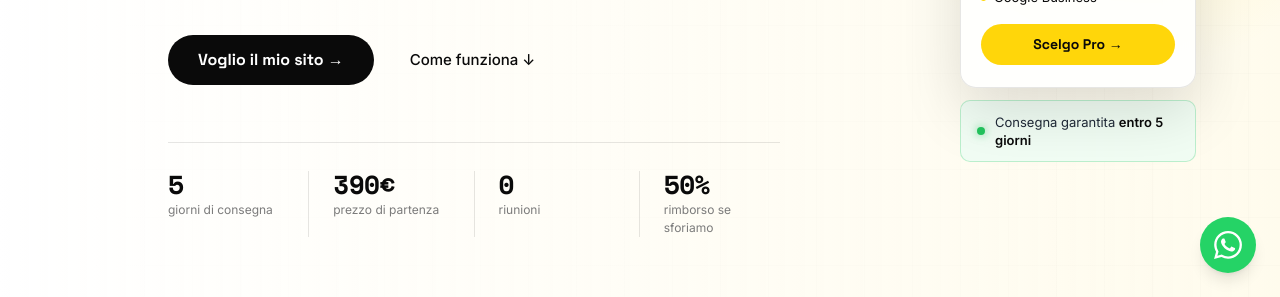
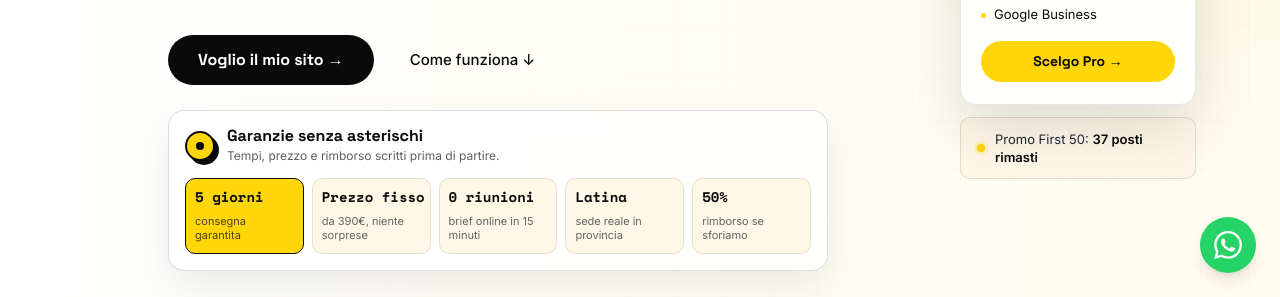
Before and after one commit to Ledmetal94/Sitorazzo, a website: page index.html in a window 1280 px wide. Shown: the part 503-800 px from the top of the page. Drawn offline with nearby package versions, Linux system fonts and the light colour scheme; files that its build step writes are made by us from their sources.

Commit message:
Improve hero trust strip

```diff
--- a/index.html
+++ b/index.html
@@ -453,7 +453,7 @@
         </p>
 
         <!-- CTAs -->
-        <div style="display:flex; gap:12px; flex-wrap:wrap; align-items:center; margin-bottom:56px;">
+        <div style="display:flex; gap:12px; flex-wrap:wrap; align-items:center; margin-bottom:24px;">
           <a href="#pacchetti" data-scroll-to="#pacchetti"
             class="hero-cta-primary"
             style="display:inline-flex; align-items:center; gap:8px; font-family:'Space Grotesk',sans-serif; font-weight:700; font-size:16px; background:#FFD60A; color:#0A0A0A; padding:15px 32px; border-radius:9999px; text-decoration:none; transition:background 200ms, transform 200ms, box-shadow 200ms;">
@@ -466,23 +466,36 @@
           </a>
         </div>
 
-        <!-- Trust stats -->
-        <div style="display:flex; border-top:1px solid rgba(255,255,255,0.08); padding-top:28px;">
-          <div style="flex:1; padding-right:24px; margin-right:24px; border-right:1px solid rgba(255,255,255,0.08);">
-            <div style="font-family:'Space Mono',monospace; font-weight:700; font-size:26px; color:#FFD60A; letter-spacing:-0.02em; line-height:1;">5</div>
-            <div style="font-family:'Inter',sans-serif; font-size:12px; color:rgba(255,255,255,0.35); margin-top:4px;">giorni di consegna</div>
+        <!-- Trust guarantees -->
+        <div class="hero-trust-panel" aria-label="Garanzie Sitorazzo">
+          <div class="hero-trust-heading">
+            <span class="hero-trust-signal" aria-hidden="true"></span>
+            <div>
+              <strong>Garanzie senza asterischi</strong>
+              <span class="hero-trust-subtitle">Tempi, prezzo e rimborso scritti prima di partire.</span>
+            </div>
           </div>
-          <div style="flex:1; padding-right:24px; margin-right:24px; border-right:1px solid rgba(255,255,255,0.08);">
-            <div style="font-family:'Space Mono',monospace; font-weight:700; font-size:26px; color:#FFD60A; letter-spacing:-0.02em; line-height:1;">390€</div>
-            <div style="font-family:'Inter',sans-serif; font-size:12px; color:rgba(255,255,255,0.35); margin-top:4px;">prezzo di partenza</div>
-          </div>
-          <div style="flex:1; padding-right:24px; margin-right:24px; border-right:1px solid rgba(255,255,255,0.08);">
-            <div style="font-family:'Space Mono',monospace; font-weight:700; font-size:26px; color:#FFD60A; letter-spacing:-0.02em; line-height:1;">0</div>
-            <div style="font-family:'Inter',sans-serif; font-size:12px; color:rgba(255,255,255,0.35); margin-top:4px;">riunioni</div>
-          </div>
-          <div style="flex:1;">
-            <div style="font-family:'Space Mono',monospace; font-weight:700; font-size:26px; color:#FFD60A; letter-spacing:-0.02em; line-height:1;">50%</div>
-            <div style="font-family:'Inter',sans-serif; font-size:12px; color:rgba(255,255,255,0.35); margin-top:4px;">rimborso se sforiamo</div>
+          <div class="hero-trust-grid">
+            <div class="hero-trust-item hero-trust-item--primary">
+              <span class="hero-trust-value">5 giorni</span>
+              <span class="hero-trust-label">consegna garantita</span>
+            </div>
+            <div class="hero-trust-item">
+              <span class="hero-trust-value">Prezzo fisso</span>
+              <span class="hero-trust-label">da 390&euro;, niente sorprese</span>
+            </div>
+            <div class="hero-trust-item">
+              <span class="hero-trust-value">0 riunioni</span>
+              <span class="hero-trust-label">brief online in 15 minuti</span>
+            </div>
+            <div class="hero-trust-item">
+              <span class="hero-trust-value">Latina</span>
+              <span class="hero-trust-label">sede reale in provincia</span>
+            </div>
+            <div class="hero-trust-item">
+              <span class="hero-trust-value">50%</span>
+              <span class="hero-trust-label">rimborso se sforiamo</span>
+            </div>
           </div>
         </div>
 
@@ -508,10 +521,10 @@
           </a>
         </div>
 
-        <!-- Delivery badge -->
-        <div style="background:rgba(34,197,94,0.12); border:1px solid rgba(34,197,94,0.25); border-radius:12px; padding:12px 16px; display:flex; align-items:center; gap:10px;">
-          <div style="width:8px; height:8px; border-radius:50%; background:#22C55E; box-shadow:0 0 8px rgba(34,197,94,0.6); flex-shrink:0;"></div>
-          <span style="font-family:'Inter',sans-serif; font-size:13px; color:rgba(255,255,255,0.65); line-height:1.4;">Consegna garantita <strong style="color:#fff;">entro 5 giorni</strong></span>
+        <!-- Promo badge -->
+        <div style="background:rgba(255,214,10,0.16); border:1px solid rgba(10,10,10,0.10); border-radius:12px; padding:12px 16px; display:flex; align-items:center; gap:10px;">
+          <div style="width:8px; height:8px; border-radius:50%; background:#FFD60A; box-shadow:0 0 0 3px rgba(255,214,10,0.22); flex-shrink:0;"></div>
+          <span style="font-family:'Inter',sans-serif; font-size:13px; color:rgba(255,255,255,0.65); line-height:1.4;">Promo First 50: <strong style="color:#fff;">37 posti rimasti</strong></span>
         </div>
 
       </div>
@@ -572,17 +585,22 @@
   #hero .hero-grid > div:first-child {
     max-width: 680px !important;
     margin-left: 84px !important;
+    min-width: 0 !important;
   }
 
   #hero .hero-grid > div:first-child > div:first-child {
     background: rgba(255,248,231,0.78) !important;
     border-color: rgba(255,214,10,0.75) !important;
     margin-bottom: 38px !important;
+    max-width: 100% !important;
+    min-width: 0 !important;
   }
 
   #hero .hero-grid > div:first-child > div:first-child span:last-child {
     color: #242424 !important;
     font-weight: 500 !important;
+    min-width: 0 !important;
+    overflow-wrap: anywhere !important;
   }
 
   #hero h1 {
@@ -626,26 +644,107 @@
     color: var(--sr-yellow-dark) !important;
   }
 
-  #hero .hero-grid > div:first-child > div:nth-of-type(3) {
-    border-top-color: rgba(10,10,10,0.10) !important;
-    max-width: 612px !important;
+  #hero .hero-trust-panel {
+    display: grid !important;
+    gap: 14px !important;
+    width: 100% !important;
+    max-width: 660px !important;
+    min-width: 0 !important;
+    padding: 16px !important;
+    background: rgba(255,255,255,0.88) !important;
+    border: 1px solid rgba(10,10,10,0.14) !important;
+    border-radius: 16px !important;
+    box-shadow: 0 18px 44px rgba(10,10,10,0.08) !important;
+    backdrop-filter: blur(12px) !important;
   }
 
-  #hero .hero-grid > div:first-child > div:nth-of-type(3) > div {
-    border-right-color: rgba(10,10,10,0.10) !important;
+  #hero .hero-trust-heading {
+    display: flex !important;
+    align-items: center !important;
+    gap: 12px !important;
   }
 
-  #hero .hero-grid > div:first-child > div:nth-of-type(3) strong,
-  #hero .hero-grid > div:first-child > div:nth-of-type(3) div:first-child {
-    color: var(--sr-ink) !important;
+  #hero .hero-trust-signal {
+    width: 30px !important;
+    height: 30px !important;
+    border-radius: 9999px !important;
+    background: var(--sr-yellow) !important;
+    border: 2px solid var(--sr-ink) !important;
+    box-shadow: 4px 4px 0 var(--sr-ink) !important;
+    display: inline-flex !important;
+    align-items: center !important;
+    justify-content: center !important;
+    flex: 0 0 auto !important;
   }
 
-  #hero .hero-grid > div:first-child > div:nth-of-type(3) div div:first-child {
-    color: var(--sr-ink) !important;
+  #hero .hero-trust-signal::after {
+    content: "" !important;
+    width: 8px !important;
+    height: 8px !important;
+    border-radius: 9999px !important;
+    background: var(--sr-ink) !important;
   }
 
-  #hero .hero-grid > div:first-child > div:nth-of-type(3) div div:last-child {
-    color: #7b7b7b !important;
+  #hero .hero-trust-heading strong {
+    display: block !important;
+    color: var(--sr-ink) !important;
+    font-family: var(--sr-font-display) !important;
+    font-size: 16px !important;
+    line-height: 1.1 !important;
+    letter-spacing: 0 !important;
+  }
+
+  #hero .hero-trust-subtitle {
+    display: block !important;
+    margin-top: 3px !important;
+    color: #5f5f5f !important;
+    font-size: 12px !important;
+    line-height: 1.35 !important;
+  }
+
+  #hero .hero-trust-grid {
+    display: grid !important;
+    grid-template-columns: repeat(5, minmax(0, 1fr)) !important;
+    gap: 8px !important;
+    min-width: 0 !important;
+  }
+
+  #hero .hero-trust-item {
+    min-width: 0 !important;
+    min-height: 76px !important;
+    padding: 10px 9px !important;
+    border: 1px solid rgba(10,10,10,0.10) !important;
+    border-radius: 10px !important;
+    background: var(--sr-warm) !important;
+    display: flex !important;
+    flex-direction: column !important;
+    justify-content: space-between !important;
+  }
+
+  #hero .hero-trust-item--primary {
+    background: var(--sr-yellow) !important;
+    border-color: var(--sr-ink) !important;
+  }
+
+  #hero .hero-trust-value {
+    color: var(--sr-ink) !important;
+    font-family: var(--sr-font-mono) !important;
+    font-size: 14px !important;
+    font-weight: 700 !important;
+    line-height: 1.12 !important;
+    letter-spacing: 0 !important;
+    white-space: nowrap !important;
+  }
+
+  #hero .hero-trust-label {
+    color: #636363 !important;
+    font-size: 11px !important;
+    line-height: 1.25 !important;
+    overflow-wrap: anywhere !important;
+  }
+
+  #hero .hero-trust-item--primary .hero-trust-label {
+    color: rgba(10,10,10,0.72) !important;
   }
 
   #hero .hero-card-wrap {
@@ -681,8 +780,8 @@
   }
 
   #hero .hero-card-wrap > div:last-child {
-    background: rgba(240,253,244,0.88) !important;
-    border-color: rgba(34,197,94,0.26) !important;
+    background: rgba(255,248,231,0.88) !important;
+    border-color: rgba(10,10,10,0.12) !important;
     border-radius: 10px !important;
   }
 
@@ -732,44 +831,20 @@
 
     #hero .hero-grid > div:first-child > div:first-child {
       align-items: flex-start !important;
+      flex-wrap: wrap !important;
       white-space: normal !important;
     }
 
-    #hero .hero-grid > div:first-child > div:nth-of-type(3) {
-      display: grid !important;
+    #hero .hero-trust-panel {
+      padding: 14px !important;
+    }
+
+    #hero .hero-trust-grid {
       grid-template-columns: repeat(2, minmax(0, 1fr)) !important;
-      gap: 22px 0 !important;
+      gap: 8px !important;
     }
   }
 </style>
-
-<!-- TRUST BAR -->
-<section class="py-5 border-y" style="border-color: var(--sr-border); background: var(--sr-warm);">
-  <div class="sr-container">
-    <div class="flex flex-wrap justify-center gap-4 md:gap-8">
-      <div class="flex items-center gap-2 text-sm font-medium">
-        <svg style="color:var(--sr-success);flex-shrink:0;" xmlns="http://www.w3.org/2000/svg" width="16" height="16" viewBox="0 0 24 24" fill="none" stroke="currentColor" stroke-width="2" stroke-linecap="round" stroke-linejoin="round"><polygon points="13 2 3 14 12 14 11 22 21 10 12 10 13 2"/></svg>
-        <span>5 giorni garantiti</span>
-      </div>
-      <div class="flex items-center gap-2 text-sm font-medium">
-        <svg style="color:var(--sr-success);flex-shrink:0;" xmlns="http://www.w3.org/2000/svg" width="16" height="16" viewBox="0 0 24 24" fill="none" stroke="currentColor" stroke-width="2" stroke-linecap="round" stroke-linejoin="round"><line x1="12" y1="1" x2="12" y2="23"/><path d="M17 5H9.5a3.5 3.5 0 0 0 0 7h5a3.5 3.5 0 0 1 0 7H6"/></svg>
-        <span>Prezzo fisso, niente sorprese</span>
-      </div>
-      <div class="flex items-center gap-2 text-sm font-medium">
-        <svg style="color:var(--sr-success);flex-shrink:0;" xmlns="http://www.w3.org/2000/svg" width="16" height="16" viewBox="0 0 24 24" fill="none" stroke="currentColor" stroke-width="2" stroke-linecap="round" stroke-linejoin="round"><circle cx="12" cy="12" r="10"/><line x1="4.93" y1="4.93" x2="19.07" y2="19.07"/></svg>
-        <span>Zero riunioni</span>
-      </div>
-      <div class="flex items-center gap-2 text-sm font-medium">
-        <svg style="color:var(--sr-success);flex-shrink:0;" xmlns="http://www.w3.org/2000/svg" width="16" height="16" viewBox="0 0 24 24" fill="none" stroke="currentColor" stroke-width="2" stroke-linecap="round" stroke-linejoin="round"><path d="M21 10c0 7-9 13-9 13s-9-6-9-13a9 9 0 0 1 18 0z"/><circle cx="12" cy="10" r="3"/></svg>
-        <span>Sede a Latina, LT</span>
-      </div>
-      <div class="flex items-center gap-2 text-sm font-medium">
-        <svg style="color:var(--sr-success);flex-shrink:0;" xmlns="http://www.w3.org/2000/svg" width="16" height="16" viewBox="0 0 24 24" fill="none" stroke="currentColor" stroke-width="2" stroke-linecap="round" stroke-linejoin="round"><path d="M12 22s8-4 8-10V5l-8-3-8 3v7c0 6 8 10 8 10z"/></svg>
-        <span>Rimborso 50% garantito</span>
-      </div>
-    </div>
-  </div>
-</section>
 
 <!-- PROBLEMA -->
 <section class="sr-section">
```
